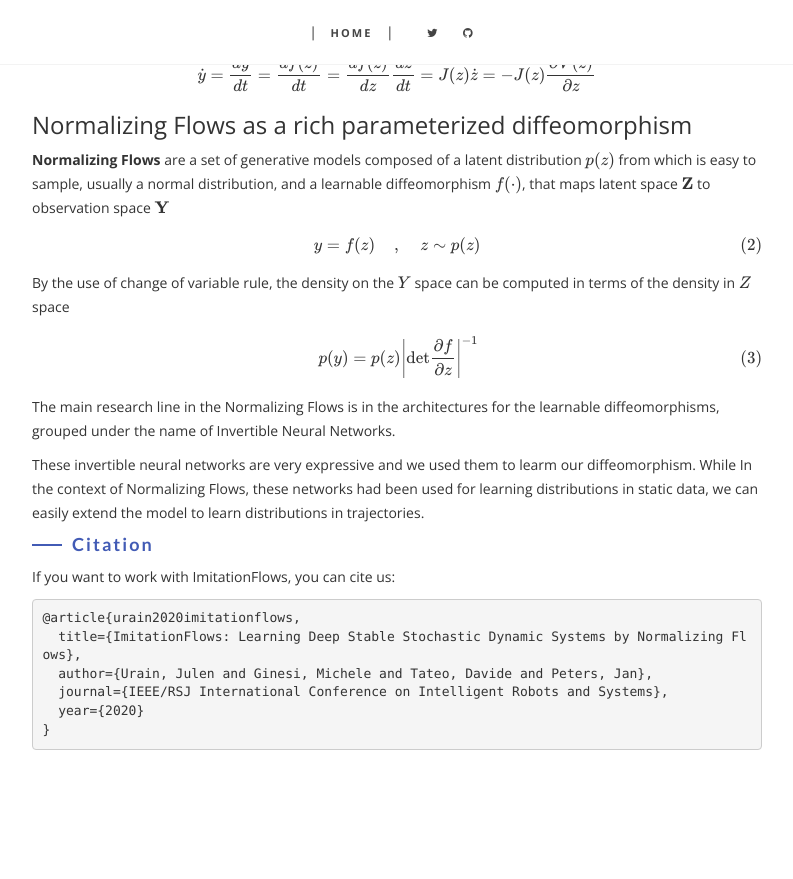
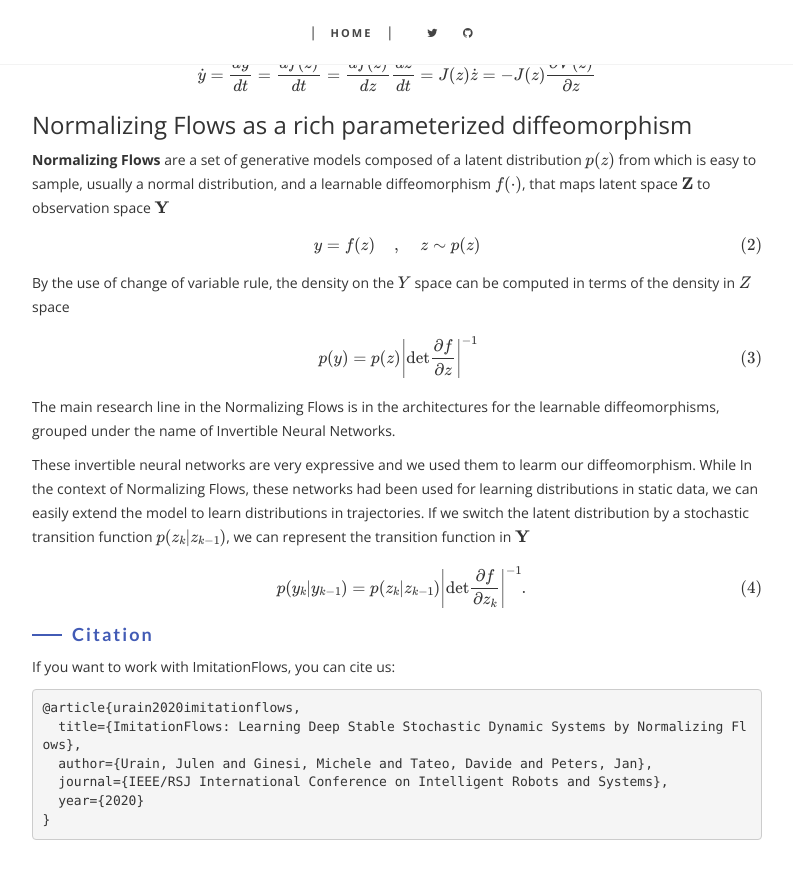
Before and after one commit to TheCamusean/theCamusean.github.io, a Jekyll site: the page built from _posts/2020-07-05-ImitationFlows.md, in a window 1280 px wide and 900 px high, scrolled down 2628 px. Shown: the top 879 px of the window, without its empty margins (243-1036 px from the left). Built offline with Jekyll 4.4.1, drawn with Linux system fonts in a browser that asks for light colours; some web fonts are replaced; formulas are drawn with MathJax 3; a script that is not in the unit is left out; comment, search, counter and statistics services are not loaded; before the commit the page ends 3438 px from its top, so only the background shows below that.

Commit message:
nf to dynamics

```diff
--- a/_posts/2020-07-05-ImitationFlows.md
+++ b/_posts/2020-07-05-ImitationFlows.md
@@ -86,7 +86,10 @@ By the use of change of variable rule, the density on the $Y$ space can be compu
 \end{align}
 The main research line in the Normalizing Flows is in the architectures for the learnable diffeomorphisms, grouped under the name of Invertible Neural Networks.
 
-These invertible neural networks are very expressive and we used them to learm our diffeomorphism. While In the context of Normalizing Flows, these networks had been used for learning distributions in static data, we can easily extend the model to learn distributions in trajectories.
+These invertible neural networks are very expressive and we used them to learm our diffeomorphism. While In the context of Normalizing Flows, these networks had been used for learning distributions in static data, we can easily extend the model to learn distributions in trajectories. If we switch the latent distribution by a stochastic transition function $p(z_{k} | z_{k-1})$, we can represent the transition function in $\mathbf{Y}$
+\begin{align}
+    p(y_{k}|y_{k-1}) = p(z_{k}|z_{k-1}) \left|\textrm{det} \frac{\partial f}{\partial z_{k}} \right|^{-1}.
+\end{align}
 
 
 #### Citation
```
